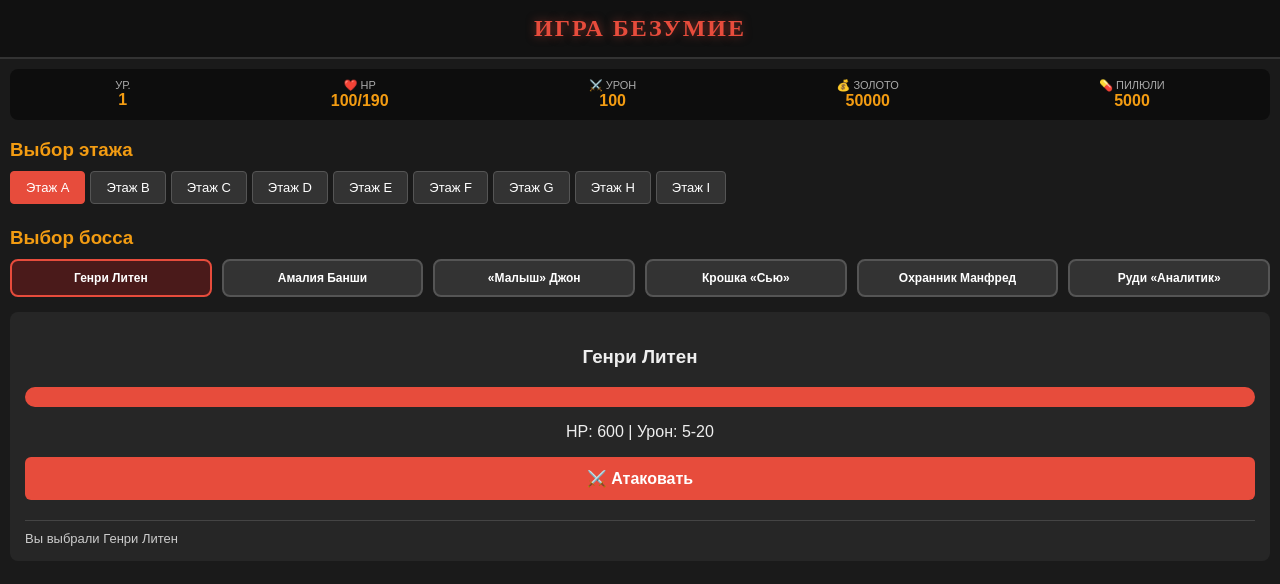
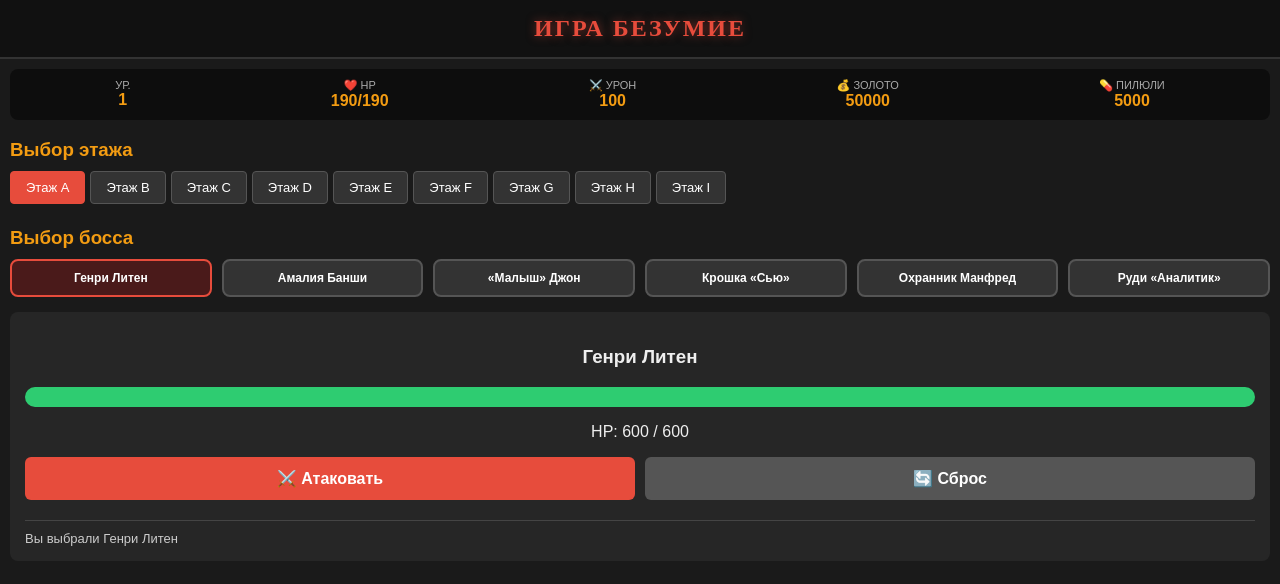
Before and after one commit to kehas15-maker/madness-game, a plain HTML site: page index.html in a window 1280 px wide. Both pictures are taken after a click on the button "Генри Литен". Drawn offline with Linux system fonts and the light colour scheme.

Commit message:
Update index.html

```diff
--- a/index.html
+++ b/index.html
@@ -28,6 +28,10 @@
         .battle-log { max-height: 150px; overflow-y: auto; font-size: 13px; color: #ccc; text-align: left; margin-top: 10px; border-top: 1px solid #444; padding-top: 10px; }
 
         .btn { width: 100%; padding: 12px; background: #e74c3c; color: #fff; border: none; border-radius: 6px; font-size: 16px; font-weight: bold; cursor: pointer; margin-bottom: 10px; }
+        .btn:disabled { background: #555; cursor: not-allowed; }
+
+        .inventory { background: rgba(42, 42, 42, 0.8); padding: 15px; border-radius: 8px; margin-top: 15px; }
+        .inv-item { display: flex; justify-content: space-between; padding: 5px 0; border-bottom: 1px solid #333; font-size: 14px; }
     </style>
 </head>
 <body>
@@ -39,81 +43,78 @@
 </div>
 
 <script>
-// --- БАЗА БОССОВ ---
+// --- БАЗА БОССОВ (HP, Урон, Дроп) ---
 const GAME_BOSSES = [
-    { name: "Генри Литен", floor: "A-1", hp: 600, dmg: [5, 20], xp: 25, gold: 25, pills: 0 },
-    { name: "Амалия Банши", floor: "A-1", hp: 300, dmg: [10, 20], xp: 25, gold: 0, pills: 5 },
-    { name: "«Малыш» Джон", floor: "A-2", hp: 2500, dmg: [15, 30], xp: 75, gold: 0, pills: 0 },
-    { name: "Крошка «Сью»", floor: "A-2", hp: 3000, dmg: [15, 20], xp: 75, gold: 0, pills: 0 },
-    { name: "Охранник Манфред", floor: "A-3", hp: 7000, dmg: [20, 35], xp: 115, gold: 500, pills: 0 },
-    { name: "Руди «Аналитик»", floor: "A-3", hp: 7000, dmg: [15, 40], xp: 150, gold: 0, pills: 200 },
-    { name: "Аксель Шварценштайн", floor: "B-1", hp: 11000, dmg: [40, 60], xp: 145, gold: 50, pills: 0 },
-    { name: "Агнет «Балерина»", floor: "B-1", hp: 11000, dmg: [40, 60], xp: 145, gold: 50, pills: 0 },
-    { name: "Дорин Гамбрино", floor: "B-2", hp: 100000, dmg: [160, 480], xp: 200, gold: 75, pills: 0 },
-    { name: "Бруно Цугенкоф", floor: "B-2", hp: 130000, dmg: [140, 430], xp: 200, gold: 75, pills: 0 },
-    { name: "Сестра Каролайн", floor: "B-3", hp: 140000, dmg: [160, 490], xp: 300, gold: 125, pills: 0 },
-    { name: "Олаф Слатер", floor: "B-3", hp: 120000, dmg: [130, 390], xp: 300, gold: 125, pills: 0 },
-    { name: "Гордон Кибероуз", floor: "C-1", hp: 200000, dmg: [200, 600], xp: 450, gold: 200, pills: 0 },
-    { name: "Дуглас Макфадден", floor: "C-1", hp: 170000, dmg: [180, 550], xp: 450, gold: 200, pills: 0 },
-    { name: "Броуди Кавальери", floor: "C-2", hp: 210000, dmg: [220, 680], xp: 525, gold: 250, pills: 0 },
-    { name: "Франческа Де ла Пизани", floor: "C-2", hp: 200000, dmg: [200, 600], xp: 525, gold: 250, pills: 0 },
-    { name: "Ален Грант", floor: "C-3", hp: 230000, dmg: [180, 550], xp: 650, gold: 325, pills: 0 },
-    { name: "Элайза Картер", floor: "C-3", hp: 240000, dmg: [230, 650], xp: 650, gold: 325, pills: 0 },
-    { name: "Вальтер Шпинне", floor: "D-1", hp: 200000, dmg: [500, 1000], xp: 2000, gold: 0, pills: 3850 },
-    { name: "Стефан и Ганс Крейг", floor: "D-1", hp: 400000, dmg: [350, 1050], xp: 750, gold: 7000, pills: 0 },
-    { name: "Геррод и Герда", floor: "D-2", hp: 450000, dmg: [300, 1000], xp: 850, gold: 400, pills: 0 },
-    { name: "Зузанна и Анита Болеславски", floor: "D-2", hp: 400000, dmg: [350, 1000], xp: 850, gold: 400, pills: 0 },
-    { name: "Аделаида Шальца", floor: "D-3", hp: 500000, dmg: [300, 900], xp: 1000, gold: 500, pills: 0 },
-    { name: "Хуго Ван Дер Вейден", floor: "D-3", hp: 500000, dmg: [400, 1200], xp: 1000, gold: 500, pills: 0 },
-    { name: "Иероним Георг фон Риттер", floor: "E-1", hp: 750000, dmg: [600, 1800], xp: 1175, gold: 600, pills: 0 },
-    { name: "Фрау Анжелика Буркхардт", floor: "E-1", hp: 800000, dmg: [500, 1500], xp: 1175, gold: 600, pills: 0 },
-    { name: "Карл Магнус Иверман", floor: "E-2", hp: 900000, dmg: [600, 1800], xp: 1350, gold: 700, pills: 0 },
-    { name: "Отто Магнус Иверман", floor: "E-2", hp: 900000, dmg: [600, 2000], xp: 1350, gold: 700, pills: 0 },
-    { name: "Кибер-адъюнкт v.3.5", floor: "E-3", hp: 950000, dmg: [500, 1500], xp: 1500, gold: 800, pills: 0 },
-    { name: "Профессор Г. Буркхардт", floor: "E-3", hp: 1000000, dmg: [650, 2000], xp: 1500, gold: 800, pills: 0 },
-    { name: "Вий", floor: "F-1", hp: 1200000, dmg: [600, 2000], xp: 1600, gold: 850, pills: 0 },
-    { name: "Директориус", floor: "F-1", hp: 1300000, dmg: [600, 1800], xp: 1650, gold: 875, pills: 0 },
-    { name: "Бабушка", floor: "F-2", hp: 1400000, dmg: [600, 2000], xp: 1750, gold: 915, pills: 0 },
-    { name: "Экзекутор", floor: "F-2", hp: 1300000, dmg: [700, 2300], xp: 1700, gold: 900, pills: 0 },
-    { name: "Нерожденные", floor: "F-3", hp: 1500000, dmg: [600, 1700], xp: 1800, gold: 935, pills: 0 },
-    { name: "Оно", floor: "F-3", hp: 1600000, dmg: [700, 2200], xp: 1900, gold: 950, pills: 0 },
-    { name: "Кентавр", floor: "G-1", hp: 650000, dmg: [200, 700], xp: 157, gold: 61, pills: 0 },
-    { name: "Курильщица", floor: "G-1", hp: 600000, dmg: [250, 800], xp: 155, gold: 60, pills: 0 },
-    { name: "Лоботом", floor: "G-2", hp: 700000, dmg: [250, 800], xp: 163, gold: 65, pills: 0 },
-    { name: "Утопленный", floor: "G-2", hp: 700000, dmg: [300, 900], xp: 161, gold: 63, pills: 0 },
-    { name: "Привратник", floor: "G-3", hp: 800000, dmg: [550, 1500], xp: 164, gold: 66, pills: 0 },
-    { name: "Упырь", floor: "G-3", hp: 800000, dmg: [500, 1500], xp: 164, gold: 66, pills: 0 },
-    { name: "Матка", floor: "H-1", hp: 1600000, dmg: [500, 1500], xp: 855, gold: 400, pills: 0 },
-    { name: "Шаман", floor: "H-1", hp: 1600000, dmg: [450, 1400], xp: 867, gold: 403, pills: 0 },
-    { name: "Вектор", floor: "H-2", hp: 2000000, dmg: [400, 1300], xp: 858, gold: 403, pills: 0 },
-    { name: "Самсон", floor: "H-2", hp: 2000000, dmg: [450, 1300], xp: 861, gold: 408, pills: 0 },
-    { name: "Безликая", floor: "H-3", hp: 2000000, dmg: [450, 1350], xp: 864, gold: 409, pills: 0 },
-    { name: "Кровожадный Али", floor: "H-3", hp: 2500000, dmg: [500, 1500], xp: 866, gold: 413, pills: 0 },
-    { name: "Толстяк", floor: "I-1", hp: 5000000, dmg: [1350, 4100], xp: 1150, gold: 1455, pills: 0 },
-    { name: "Уборщик", floor: "I-1", hp: 5000000, dmg: [1200, 3700], xp: 1200, gold: 1480, pills: 0 },
-    { name: "Весельчаки", floor: "I-2", hp: 6500000, dmg: [1380, 4140], xp: 1400, gold: 1600, pills: 0 },
-    { name: "Глаз", floor: "I-2", hp: 6000000, dmg: [1550, 4650], xp: 1375, gold: 1560, pills: 0 },
-    { name: "Гамбит", floor: "I-3", hp: 6000000, dmg: [1140, 3430], xp: 1550, gold: 1700, pills: 0 },
-    { name: "Ультиматум", floor: "I-3", hp: 6000000, dmg: [1430, 4280], xp: 1500, gold: 1640, pills: 0 }
+    { name: "Генри Литен", floor: "A-1", hp: 600, dmg: [5, 20], xp: 25, gold: 25, pills: 0, drop: ["Ошейник"] },
+    { name: "Амалия Банши", floor: "A-1", hp: 300, dmg: [10, 20], xp: 25, gold: 0, pills: 5, drop: ["Бинты"] },
+    { name: "«Малыш» Джон", floor: "A-2", hp: 2500, dmg: [15, 30], xp: 75, gold: 0, pills: 0, drop: ["Зайчик"] },
+    { name: "Крошка «Сью»", floor: "A-2", hp: 3000, dmg: [15, 20], xp: 75, gold: 0, pills: 0, drop: ["Нож"] },
+    { name: "Охранник Манфред", floor: "A-3", hp: 7000, dmg: [20, 35], xp: 115, gold: 500, pills: 0, drop: ["Фуражка"] },
+    { name: "Руди «Аналитик»", floor: "A-3", hp: 7000, dmg: [15, 40], xp: 150, gold: 0, pills: 200, drop: ["Физраствор"] },
+    { name: "Аксель Шварценштайн", floor: "B-1", hp: 11000, dmg: [40, 60], xp: 145, gold: 50, pills: 0, drop: ["Поводок"] },
+    { name: "Агнет «Балерина»", floor: "B-1", hp: 11000, dmg: [40, 60], xp: 145, gold: 50, pills: 0, drop: ["Тесак"] },
+    { name: "Дорин Гамбрино", floor: "B-2", hp: 100000, dmg: [160, 480], xp: 200, gold: 75, pills: 0, drop: ["Оковы"] },
+    { name: "Бруно Цугенкоф", floor: "B-2", hp: 130000, dmg: [140, 430], xp: 200, gold: 75, pills: 0, drop: ["Череп"] },
+    { name: "Сестра Каролайн", floor: "B-3", hp: 140000, dmg: [160, 490], xp: 300, gold: 125, pills: 0, drop: ["Халат"] },
+    { name: "Олаф Слатер", floor: "B-3", hp: 120000, dmg: [130, 390], xp: 300, gold: 125, pills: 0, drop: ["Топор"] },
+    { name: "Гордон Кибероуз", floor: "C-1", hp: 200000, dmg: [200, 600], xp: 450, gold: 200, pills: 0, drop: ["Грабли"] },
+    { name: "Дуглас Макфадден", floor: "C-1", hp: 170000, dmg: [180, 550], xp: 450, gold: 200, pills: 0, drop: ["Пропуск"] },
+    { name: "Броуди Кавальери", floor: "C-2", hp: 210000, dmg: [220, 680], xp: 525, gold: 250, pills: 0, drop: ["Кандалы"] },
+    { name: "Франческа Де ла Пизани", floor: "C-2", hp: 200000, dmg: [200, 600], xp: 525, gold: 250, pills: 0, drop: ["Шапка"] },
+    { name: "Ален Грант", floor: "C-3", hp: 230000, dmg: [180, 550], xp: 650, gold: 325, pills: 0, drop: ["Обугленный череп"] },
+    { name: "Элайза Картер", floor: "C-3", hp: 240000, dmg: [230, 650], xp: 650, gold: 325, pills: 0, drop: ["Рога"] },
+    { name: "Вальтер Шпинне", floor: "D-1", hp: 200000, dmg: [500, 1000], xp: 2000, gold: 0, pills: 3850, drop: ["Сломанный замок"] },
+    { name: "Стефан и Ганс Крейг", floor: "D-1", hp: 400000, dmg: [350, 1050], xp: 750, gold: 7000, pills: 0, drop: ["Противогаз"] },
+    { name: "Геррод и Герда", floor: "D-2", hp: 450000, dmg: [300, 1000], xp: 850, gold: 400, pills: 0, drop: ["Клок волос"] },
+    { name: "Зузанна и Анита Болеславски", floor: "D-2", hp: 400000, dmg: [350, 1000], xp: 850, gold: 400, pills: 0, drop: ["Когти"] },
+    { name: "Аделаида Шальца", floor: "D-3", hp: 500000, dmg: [300, 900], xp: 1000, gold: 500, pills: 0, drop: ["Роза"] },
+    { name: "Хуго Ван Дер Вейден", floor: "D-3", hp: 500000, dmg: [400, 1200], xp: 1000, gold: 500, pills: 0, drop: ["Клоунский нос"] },
+    { name: "Иероним Георг фон Риттер", floor: "E-1", hp: 750000, dmg: [600, 1800], xp: 1175, gold: 600, pills: 0, drop: ["Механическая рука"] },
+    { name: "Фрау Анжелика Буркхардт", floor: "E-1", hp: 800000, dmg: [500, 1500], xp: 1175, gold: 600, pills: 0, drop: ["Клешня"] },
+    { name: "Карл Магнус Иверман", floor: "E-2", hp: 900000, dmg: [600, 1800], xp: 1350, gold: 700, pills: 0, drop: ["Наконечник копья"] },
+    { name: "Отто Магнус Иверман", floor: "E-2", hp: 900000, dmg: [600, 2000], xp: 1350, gold: 700, pills: 0, drop: ["Лезвие косы"] },
+    { name: "Кибер-адъюнкт v.3.5", floor: "E-3", hp: 950000, dmg: [500, 1500], xp: 1500, gold: 800, pills: 0, drop: ["Киберчереп"] },
+    { name: "Профессор Г. Буркхардт", floor: "E-3", hp: 1000000, dmg: [650, 2000], xp: 1500, gold: 800, pills: 0, drop: ["Планшет"] },
+    { name: "Вий", floor: "F-1", hp: 1200000, dmg: [600, 2000], xp: 1600, gold: 850, pills: 0, drop: ["Рвань"] },
+    { name: "Директориус", floor: "F-1", hp: 1300000, dmg: [600, 1800], xp: 1650, gold: 875, pills: 0, drop: ["Корона"] },
+    { name: "Бабушка", floor: "F-2", hp: 1400000, dmg: [600, 2000], xp: 1750, gold: 915, pills: 0, drop: ["Прах"] },
+    { name: "Экзекутор", floor: "F-2", hp: 1300000, dmg: [700, 2300], xp: 1700, gold: 900, pills: 0, drop: ["Крюк"] },
+    { name: "Нерожденные", floor: "F-3", hp: 1500000, dmg: [600, 1700], xp: 1800, gold: 935, pills: 0, drop: ["Кольцо"] },
+    { name: "Оно", floor: "F-3", hp: 1600000, dmg: [700, 2200], xp: 1900, gold: 950, pills: 0, drop: ["Сердце"] },
+    { name: "Кентавр", floor: "G-1", hp: 650000, dmg: [200, 700], xp: 157, gold: 61, pills: 0, drop: ["Голова"] },
+    { name: "Курильщица", floor: "G-1", hp: 600000, dmg: [250, 800], xp: 155, gold: 60, pills: 0, drop: ["Зародыши"] },
+    { name: "Лоботом", floor: "G-2", hp: 700000, dmg: [250, 800], xp: 163, gold: 65, pills: 0, drop: ["Шип"] },
+    { name: "Утопленный", floor: "G-2", hp: 700000, dmg: [300, 900], xp: 161, gold: 63, pills: 0, drop: ["Рваная маска"] },
+    { name: "Привратник", floor: "G-3", hp: 800000, dmg: [550, 1500], xp: 164, gold: 66, pills: 0, drop: ["Коготь"] },
+    { name: "Упырь", floor: "G-3", hp: 800000, dmg: [500, 1500], xp: 164, gold: 66, pills: 0, drop: ["Щупальце"] },
+    { name: "Матка", floor: "H-1", hp: 1600000, dmg: [500, 1500], xp: 855, gold: 400, pills: 0, drop: ["Лохмотье"] },
+    { name: "Шаман", floor: "H-1", hp: 1600000, dmg: [450, 1400], xp: 867, gold: 403, pills: 0, drop: ["Потертый череп"] },
+    { name: "Вектор", floor: "H-2", hp: 2000000, dmg: [400, 1300], xp: 858, gold: 403, pills: 0, drop: ["Рукоять"] },
+    { name: "Самсон", floor: "H-2", hp: 2000000, dmg: [450, 1300], xp: 861, gold: 408, pills: 0, drop: ["Кисть"] },
+    { name: "Безликая", floor: "H-3", hp: 2000000, dmg: [450, 1350], xp: 864, gold: 409, pills: 0, drop: ["Лезвия"] },
+    { name: "Кровожадный Али", floor: "H-3", hp: 2500000, dmg: [500, 1500], xp: 866, gold: 413, pills: 0, drop: ["Палец"] },
+    { name: "Толстяк", floor: "I-1", hp: 5000000, dmg: [1350, 4100], xp: 1150, gold: 1455, pills: 0, drop: ["Железка"] },
+    { name: "Уборщик", floor: "I-1", hp: 5000000, dmg: [1200, 3700], xp: 1200, gold: 1480, pills: 0, drop: ["Штырь"] },
+    { name: "Весельчаки", floor: "I-2", hp: 6500000, dmg: [1380, 4140], xp: 1400, gold: 1600, pills: 0, drop: ["Маска"] },
+    { name: "Глаз", floor: "I-2", hp: 6000000, dmg: [1550, 4650], xp: 1375, gold: 1560, pills: 0, drop: ["Ядовитое щупальце"] },
+    { name: "Гамбит", floor: "I-3", hp: 6000000, dmg: [1140, 3430], xp: 1550, gold: 1700, pills: 0, drop: ["Рог"] },
+    { name: "Ультиматум", floor: "I-3", hp: 6000000, dmg: [1430, 4280], xp: 1500, gold: 1640, pills: 0, drop: ["Останок"] }
 ];
 
-const GAME_DATA = {
-    consumables: [
-        { id: "medicine", name: "Лекарство", effect: "heal_percent", value: 0.10, price: 2000, currency: "gold" },
-        { id: "pharmacy", name: "Аптека", effect: "heal_percent", value: 0.50, price: 1000, currency: "pills" },
-        { id: "scream", name: "Крик", effect: "damage_multiplier", value: 3, price: 500, currency: "pills" },
-        { id: "injection", name: "Инъекция", effect: "energy_add", value: 50, price: 1000, currency: "gold" },
-        { id: "adrenaline", name: "Адреналин", effect: "energy_full", value: 0, price: 300, currency: "pills" },
-        { id: "defibrillator", name: "Дефибриллятор", effect: "energy_add", value: 600, price: 5, currency: "bills" }
-    ]
-};
+// --- РАСХОДНИКИ ---
+const CONSUMABLES = [
+    { id: "medicine", name: "Лекарство", price: 2000, currency: "gold", heal: 0.10 },
+    { id: "pharmacy", name: "Аптека", price: 1000, currency: "pills", heal: 0.50 },
+    { id: "scream", name: "Крик", price: 500, currency: "pills" }
+];
 
-let g_player = JSON.parse(localStorage.getItem('madness_player_game_v3')) || {
+// --- СОСТОЯНИЕ ИГРОКА ---
+let g_player = JSON.parse(localStorage.getItem('madness_player_v4')) || {
     level: 1,
     xp: 0,
-    max_hp: 100,
-    hp: 100,
-    base_dmg: 10,
+    max_hp: 190,
+    hp: 190,
+    base_dmg: 40, // 10 + (30 * 3) = 100, но для теста сделаем 40
     energy: 100,
     max_energy: 100,
     gold: 50000,
@@ -122,17 +123,20 @@ let g_player = JSON.parse(localStorage.getItem('madness_player_game_v3')) || {
     stats: { madness: 30, aggression: 30, fury: 30 },
     currentFloor: "A",
     currentBoss: null,
-    battleLog: []
+    bossCurrentHp: 0,
+    battleLog: [],
+    inventory: {} // Инвентарь для итемов
 };
 
 function g_savePlayer() {
-    localStorage.setItem('madness_player_game_v3', JSON.stringify(g_player));
+    localStorage.setItem('madness_player_v4', JSON.stringify(g_player));
 }
 
 function renderGame() {
     const container = document.getElementById("gameContainer");
     if (!container) return;
 
+    // Пересчет статов
     g_player.max_hp = 100 + (g_player.stats.madness * 3);
     if (g_player.hp > g_player.max_hp) g_player.hp = g_player.max_hp;
     g_player.base_dmg = 10 + (g_player.stats.aggression * 3);
@@ -157,12 +161,17 @@ function renderGame() {
     let battleHtml = "";
 
     if (currentBossData) {
+        let hpPercent = (g_player.bossCurrentHp / currentBossData.hp) * 100;
         battleHtml = `
             <div class="battle-area">
                 <h3>${currentBossData.name}</h3>
-                <div class="battle-hp-bar"><div class="battle-hp-fill" style="width: 100%;"></div></div>
-                <p class="small">HP: ${currentBossData.hp} | Урон: ${currentBossData.dmg[0]}-${currentBossData.dmg[1]}</p>
-                <button class="btn" onclick="attackBoss()">⚔️ Атаковать</button>
+                <div class="battle-hp-bar"><div class="battle-hp-fill" style="width: ${hpPercent}%; background: ${hpPercent < 30 ? '#e74c3c' : '#2ecc71'};"></div></div>
+                <p class="small">HP: ${Math.max(0, g_player.bossCurrentHp)} / ${currentBossData.hp}</p>
+
+                <div style="display: flex; gap: 10px; justify-content: center; margin-top: 10px;">
+                    <button class="btn" onclick="attackBoss()" style="flex: 1;">⚔️ Атаковать</button>
+                    <button class="btn" onclick="resetBoss()" style="background: #555; flex: 1;">🔄 Сброс</button>
+                </div>
                 <div class="battle-log" id="battleLog">${g_player.battleLog.join('<br>')}</div>
             </div>
         `;
@@ -170,15 +179,16 @@ function renderGame() {
         battleHtml = `<div class="battle-area"><p style="color:#aaa;">Выбери босса для боя</p></div>`;
     }
 
-    let shopHtml = "";
-    GAME_DATA.consumables.forEach(item => {
-        shopHtml += `
-            <div class="shop-item" onclick="buyItem('${item.id}')">
-                <div>${item.name}</div>
-                <div class="price">${item.price} ${item.currency}</div>
-            </div>
-        `;
-    });
+    // Инвентарь (Итемы)
+    let invHtml = "";
+    const items = Object.entries(g_player.inventory).filter(([k, v]) => v > 0);
+    if (items.length > 0) {
+        invHtml = `<div class="inventory"><h3 style="color: #f39c12; margin-top: 0;">🎒 Инвентарь</h3>`;
+        items.forEach(([item, count]) => {
+            invHtml += `<div class="inv-item"><span>${item}</span><span>x${count}</span></div>`;
+        });
+        invHtml += `</div>`;
+    }
 
     container.innerHTML = `
         <div class="game-stats">
@@ -196,6 +206,7 @@ function renderGame() {
         <div class="boss-select">${bossHtml}</div>
 
         ${battleHtml}
+        ${invHtml}
     `;
 }
 
@@ -209,7 +220,18 @@ function selectFloor(f) {
 
 function selectBoss(bossName) {
     g_player.currentBoss = bossName;
+    const boss = GAME_BOSSES.find(b => b.name === bossName);
+    g_player.bossCurrentHp = boss.hp; // Сброс HP босса при выборе
     g_player.battleLog = [`Вы выбрали ${bossName}`];
+    g_savePlayer();
+    renderGame();
+}
+
+function resetBoss() {
+    if (!g_player.currentBoss) return;
+    const boss = GAME_BOSSES.find(b => b.name === g_player.currentBoss);
+    g_player.bossCurrentHp = boss.hp;
+    g_player.battleLog = [`Бой с ${boss.name} начат заново`];
     g_savePlayer();
     renderGame();
 }
@@ -221,6 +243,42 @@ function attackBoss() {
     // Твой удар
     let dmg = g_player.base_dmg + Math.floor(Math.random() * 10);
     g_player.battleLog.push(`Вы нанесли ${dmg} урона!`);
+    g_player.bossCurrentHp -= dmg;
+
+    // Проверка победы
+    if (g_player.bossCurrentHp <= 0) {
+        g_player.battleLog.push(`🎉 Вы победили ${boss.name}! Получено: ${boss.xp} опыта, ${boss.gold} золота.`);
+
+        // Выдача наград
+        g_player.gold += boss.gold;
+        g_player.pills += boss.pills;
+        g_player.xp += boss.xp;
+        g_player.bossCurrentHp = 0;
+        g_player.hp = g_player.max_hp; // Восстановление HP!
+
+        // Выдача дропа
+        if (boss.drop && boss.drop.length > 0) {
+            boss.drop.forEach(item => {
+                if (item === "Комната") return;
+                g_player.inventory[item] = (g_player.inventory[item] || 0) + 1;
+                g_player.battleLog.push(`📦 Выпал предмет: ${item} (1 шт.)`);
+            });
+        }
+
+        // Проверка на повышение уровня
+        if (g_player.xp >= 100) { // Упрощенно
+            g_player.xp -= 100;
+            g_player.level++;
+            g_player.max_hp += 10;
+            g_player.hp = g_player.max_hp;
+            g_player.battleLog.push(`⭐ УРОВЕНЬ ПОВЫШЕН до ${g_player.level}!`);
+        }
+
+        g_player.currentBoss = null; // Сбрасываем выбор, чтобы можно было выбрать другого
+        g_savePlayer();
+        renderGame();
+        return;
+    }
 
     // Удар босса
     let bossDmg = boss.dmg[0] + Math.floor(Math.random() * (boss.dmg[1] - boss.dmg[0]));
@@ -233,36 +291,12 @@ function attackBoss() {
         g_player.currentBoss = null;
     }
 
-    // Проверка на победу (упрощенно - за 1 удар не убьешь, но для теста пусть будет)
-    if (dmg >= boss.hp) {
-        g_player.battleLog.push(`🎉 Вы победили ${boss.name}! Получено: ${boss.xp} опыта, ${boss.gold} золота.`);
-        g_player.gold += boss.gold;
-        g_player.pills += boss.pills;
-        g_player.xp += boss.xp;
-        g_player.hp = g_player.max_hp;
-        g_player.currentBoss = null;
-    }
-
     if (g_player.battleLog.length > 10) g_player.battleLog.shift();
 
     g_savePlayer();
     renderGame();
 }
 
-function buyItem(itemId) {
-    const item = GAME_DATA.consumables.find(i => i.id === itemId);
-    if (!item) return;
-
-    if (g_player[item.currency] >= item.price) {
-        g_player[item.currency] -= item.price;
-        g_player.battleLog.push(`Вы купили ${item.name}`);
-        g_savePlayer();
-        renderGame();
-    } else {
-        alert("Недостаточно средств!");
-    }
-}
-
 renderGame();
 </script>
 </body>
```
